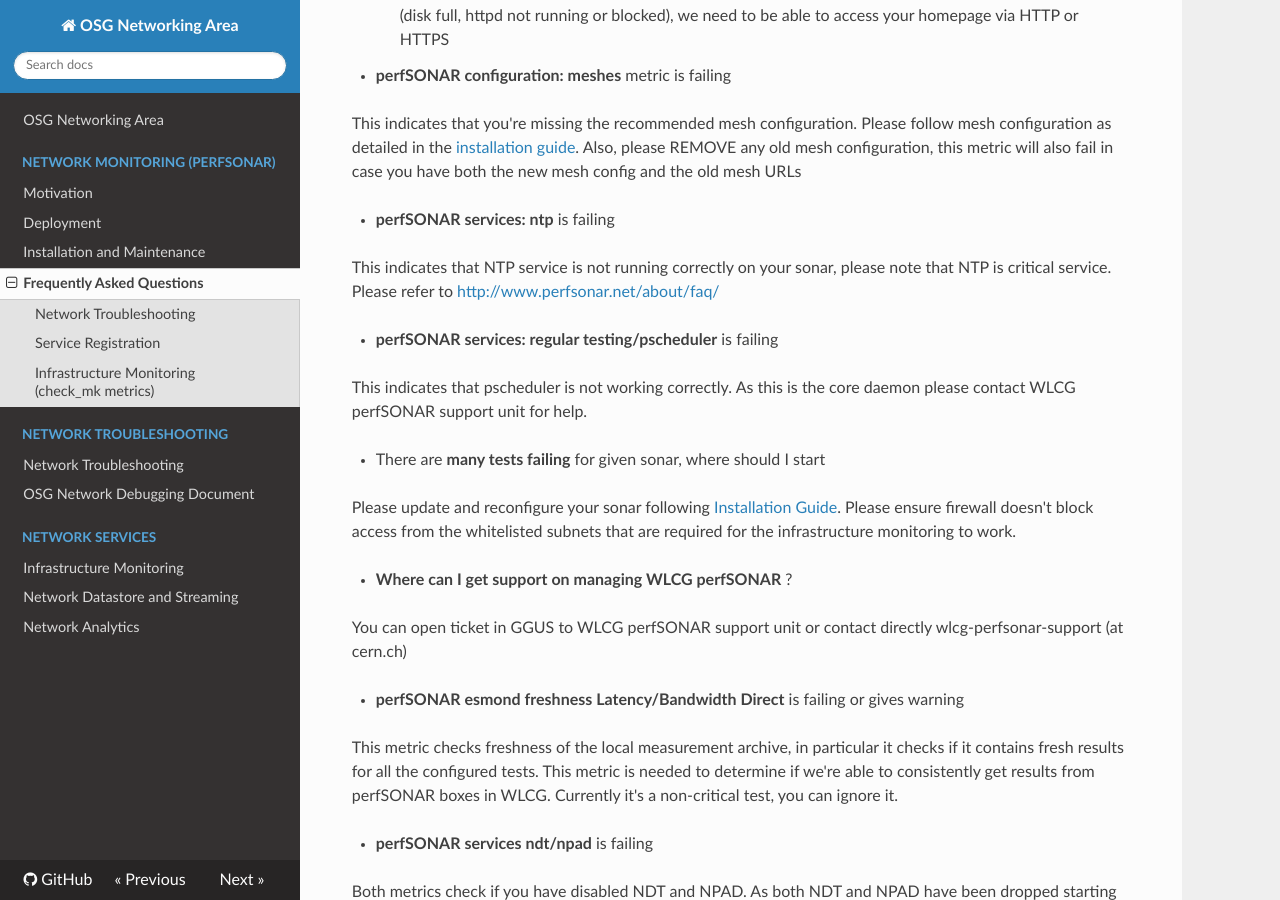
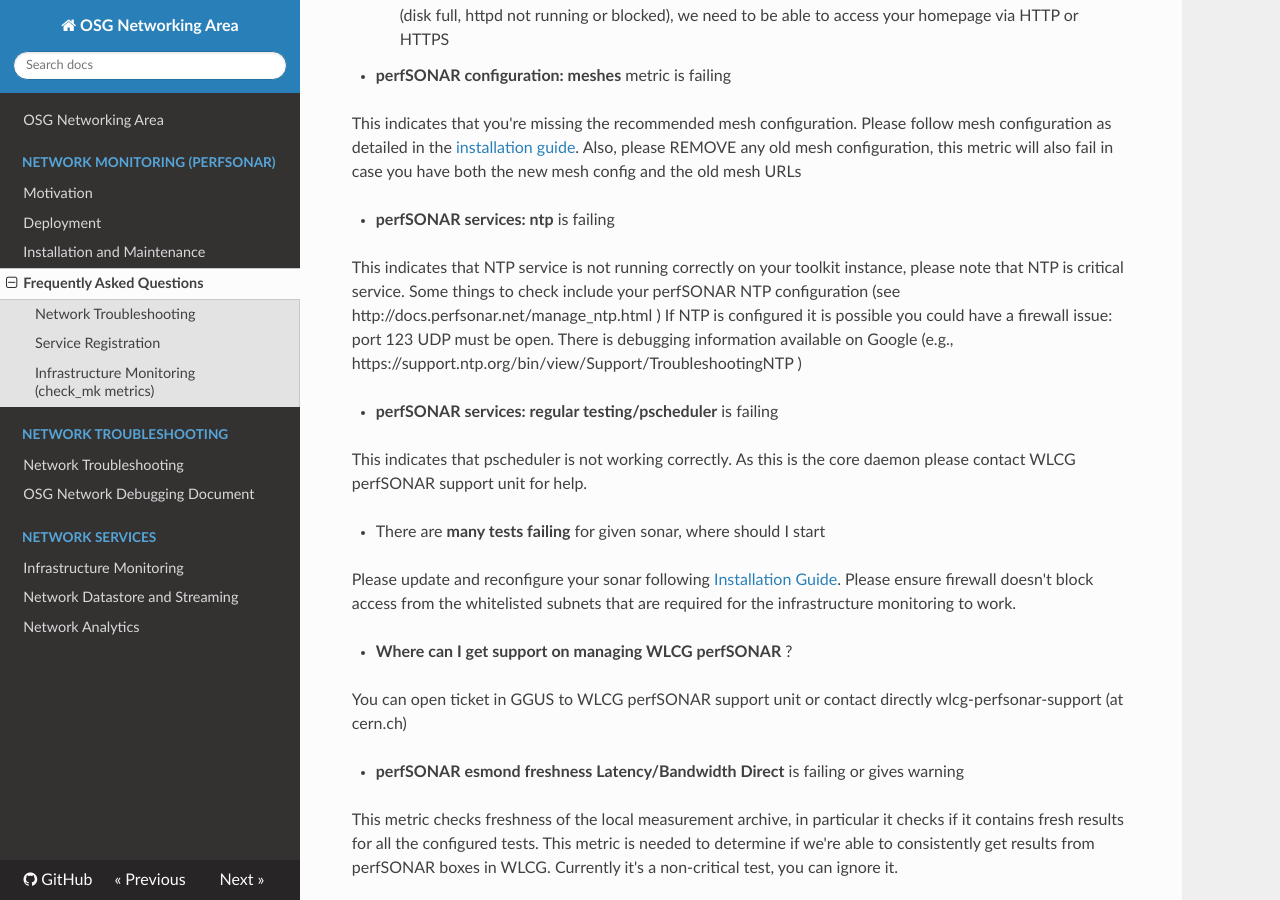
Before and after one commit to osg-htc/networking, an MkDocs documentation site: the page built from docs/perfsonar/faq.md, in a window 1280 px wide and 900 px high, scrolled down 1597 px. Built offline with MkDocs 1.6.1, drawn with Linux system fonts in a browser that asks for light colours; nearby versions of some CDN libraries; old or Windows-style settings are respelled for this version of MkDocs.

Commit message:
Updating NTP problem info

```diff
--- a/docs/perfsonar/faq.md
+++ b/docs/perfsonar/faq.md
@@ -48,7 +48,7 @@
 
 * **perfSONAR services: ntp** is failing
 
-This indicates that NTP service is not running correctly on your sonar, please note that NTP is critical service. Please refer to <http://www.perfsonar.net/about/faq/>
+This indicates that NTP service is not running correctly on your toolkit instance, please note that NTP is critical service. Some things to check include your perfSONAR NTP configuration (see http://docs.perfsonar.net/manage_ntp.html )  If NTP is configured it is possible you could have a firewall issue:  port 123 UDP must be open.   There is debugging information available on Google (e.g., https://support.ntp.org/bin/view/Support/TroubleshootingNTP )
 
 * **perfSONAR services: regular testing/pscheduler** is failing
 
```
